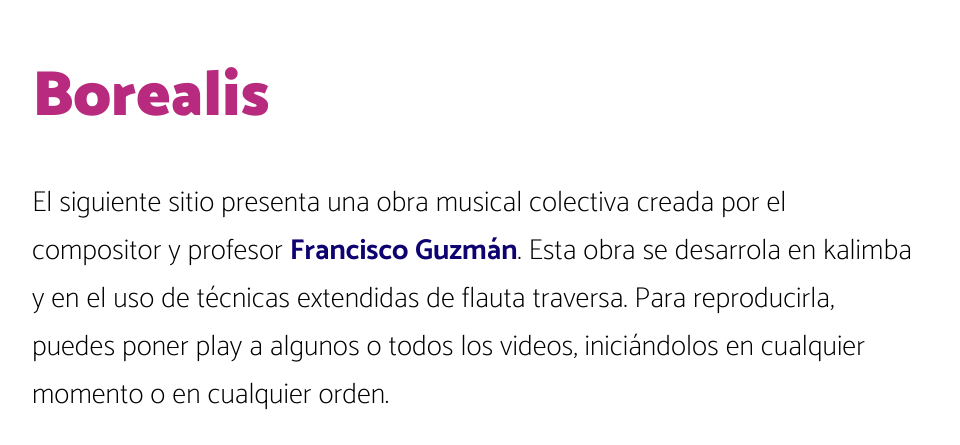
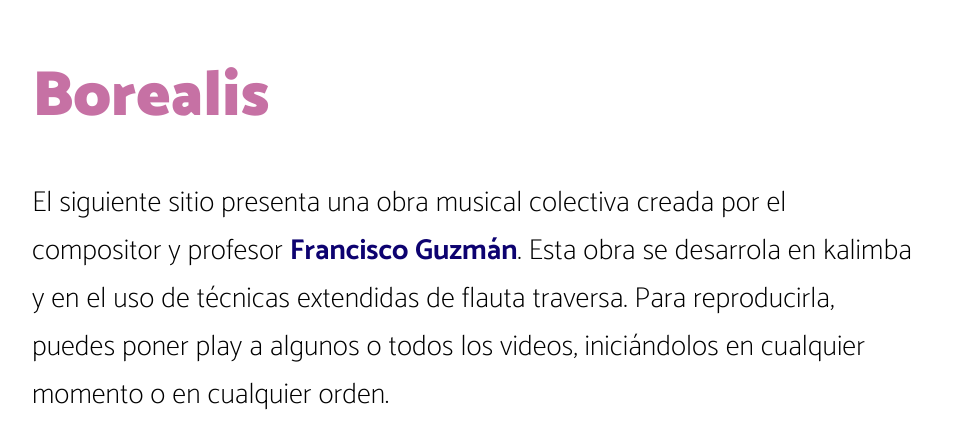
Before and after one commit to alikathe/creacion-musical-interactiva-2, a plain HTML site: page index.html in a window 1280 px wide. Shown: the top 445 px of the page, without its empty margins (157-1117 px from the left). Drawn offline with Linux system fonts and the light colour scheme.

Commit message:
prueba color 2

```diff
--- a/styles.css
+++ b/styles.css
@@ -26,7 +26,7 @@ h1 {
     font-family: 'Catamaran', 'Alegreya Sans', sans-serif;
     font-weight: 900;
     font-size: 4rem;
-    color: rgb(183, 42, 126);
+    color: rgb(198, 113, 164);
     margin: 2.8rem 0 0.2rem 0;
 }
 p {
```
